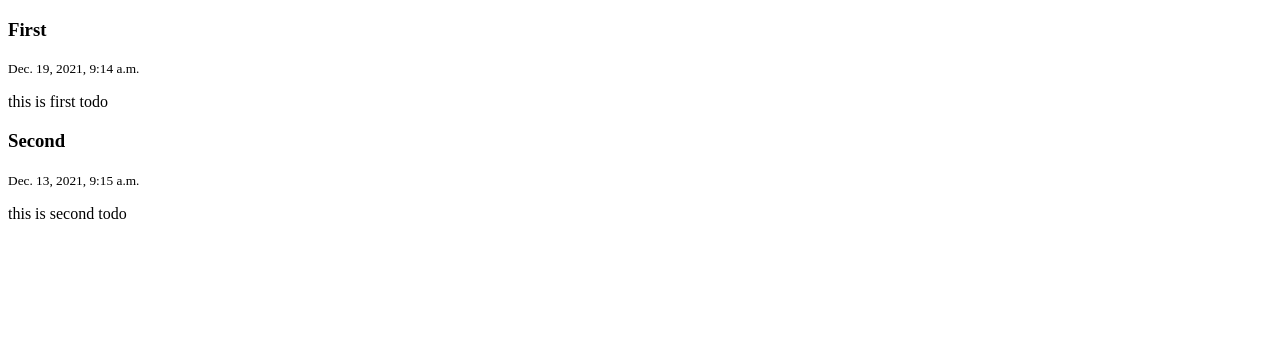
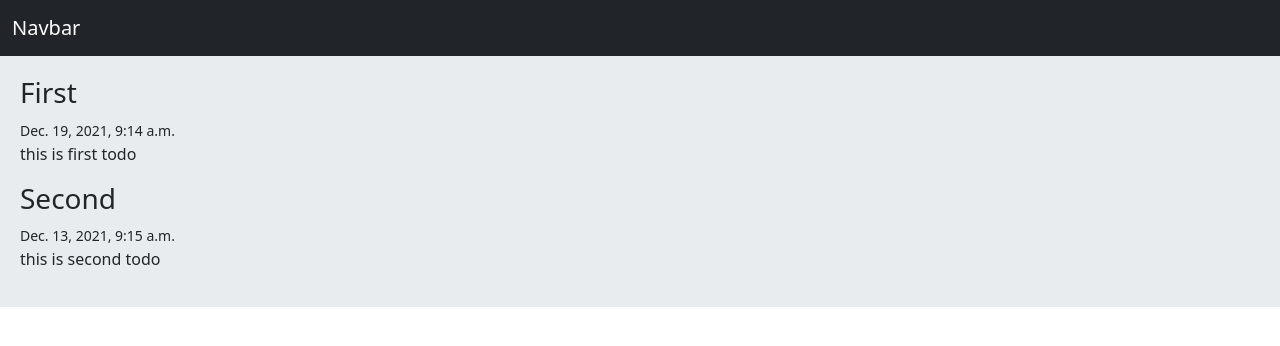
Before and after one commit to amirbigg/django-intro, a Django app: page / in a window 1280 px wide. Shown: the top 346 px of the page. Run offline with Django 4.2, Linux system fonts and the light colour scheme; data comes from the database, SQL or seed files in the repository.

Commit message:
add ep10

```diff
--- a/templates/base.html
+++ b/templates/base.html
@@ -3,10 +3,22 @@
 <head>
     <meta charset="UTF-8">
     <title> {% block title %} {% endblock %} </title>
+    <!-- CSS only -->
+    <link href="https://cdn.jsdelivr.net/npm/bootstrap@5.1.3/dist/css/bootstrap.min.css" rel="stylesheet" integrity="sha384-1BmE4kWBq78iYhFldvKuhfTAU6auU8tT94WrHftjDbrCEXSU1oBoqyl2QvZ6jIW3" crossorigin="anonymous">
+    <style>
+        .jumbotron{
+            padding: 20px;
+            margin-bottom: 20px;
+            background-color: #e9ecef;
+        }
+    </style>
 </head>
 <body>
 
-    {% block content %}  {% endblock %}
+    {% include 'navbar.html' %}
+    <div class="jumbotron">
+        {% block content %}  {% endblock %}
+    </div>
 
 </body>
 </html>
--- a/templates/hello.html
+++ b/templates/hello.html
@@ -1,6 +1,4 @@
 {% extends 'base.html' %}
-
-
 
 {% block content %}
     {% if name == 'admin' %}
--- /dev/null
+++ b/templates/navbar.html
@@ -0,0 +1,5 @@
+<nav class="navbar navbar-expand-lg navbar-dark bg-dark">
+    <div class="container-fluid">
+       <a class="navbar-brand" href="#">Navbar</a>
+    </div>
+</nav>
```
